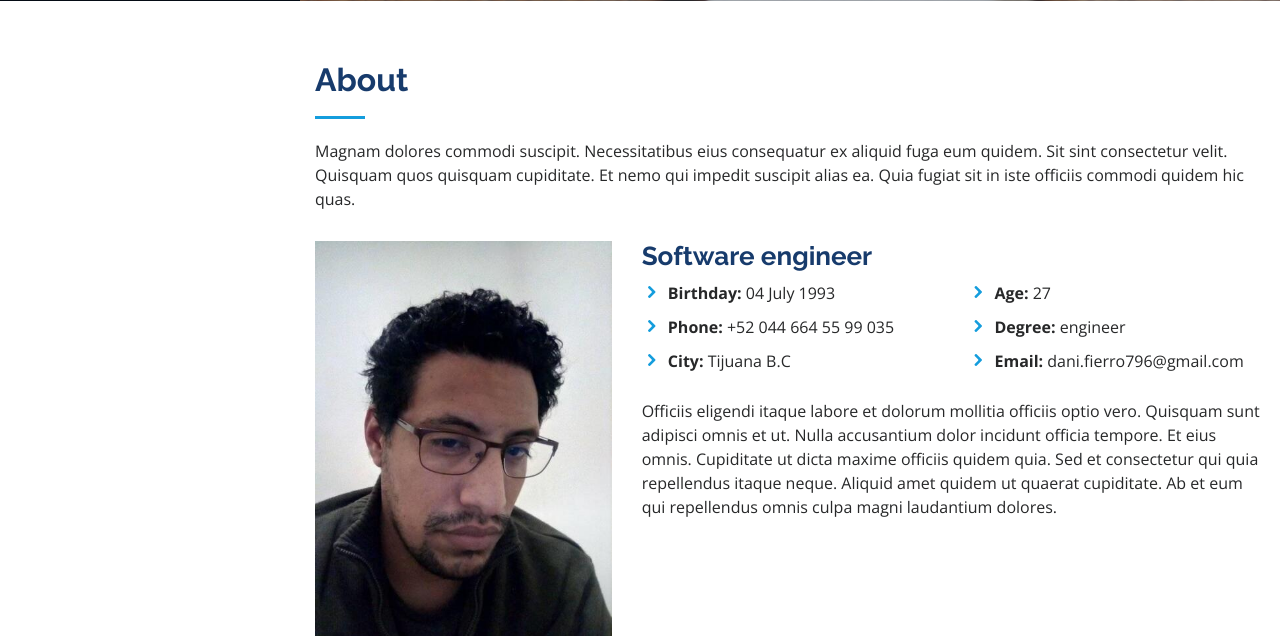
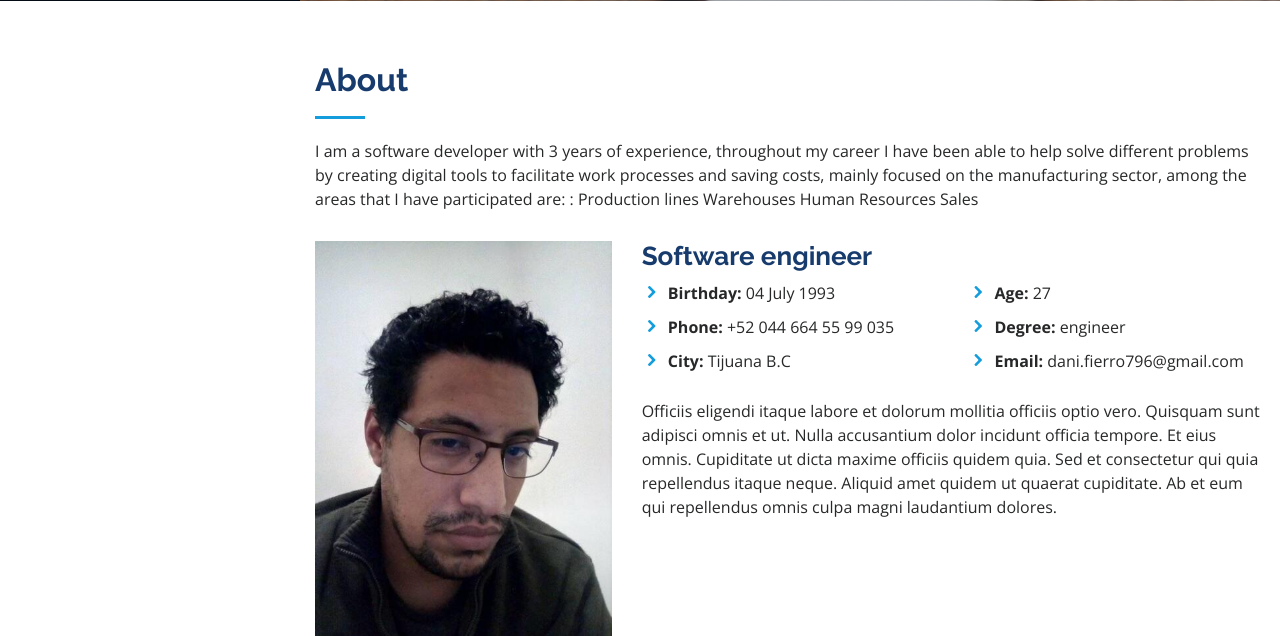
Before and after one commit to Neoceryx/PersonalSite, a Django app: page / in a window 1280 px wide. Shown: the part 799-1435 px from the top of the page. Run offline with Django 3.2, Linux system fonts and the light colour scheme; some libraries are stand-ins or nearby versions.

Commit message:
Information for about section was added

```diff
--- a/DanApp/infoapp/templates/views/index.html
+++ b/DanApp/infoapp/templates/views/index.html
@@ -77,11 +77,12 @@
 
         <div class="section-title">
           <h2>About</h2>
-          <p>Magnam dolores commodi suscipit. Necessitatibus eius consequatur ex aliquid fuga eum quidem. Sit
-            sint
-            consectetur velit. Quisquam quos quisquam cupiditate. Et nemo qui impedit suscipit alias ea.
-            Quia
-            fugiat sit in iste officiis commodi quidem hic quas.</p>
+          <p>I am a software developer with 3 years of experience, throughout my career I have been able to help solve different problems by creating digital tools to facilitate work processes and saving costs, mainly focused on the manufacturing sector, among the areas that I have participated are: :
+            Production lines
+            Warehouses
+            Human Resources
+            Sales
+          </p>
         </div>
 
         <div class="row">
```
